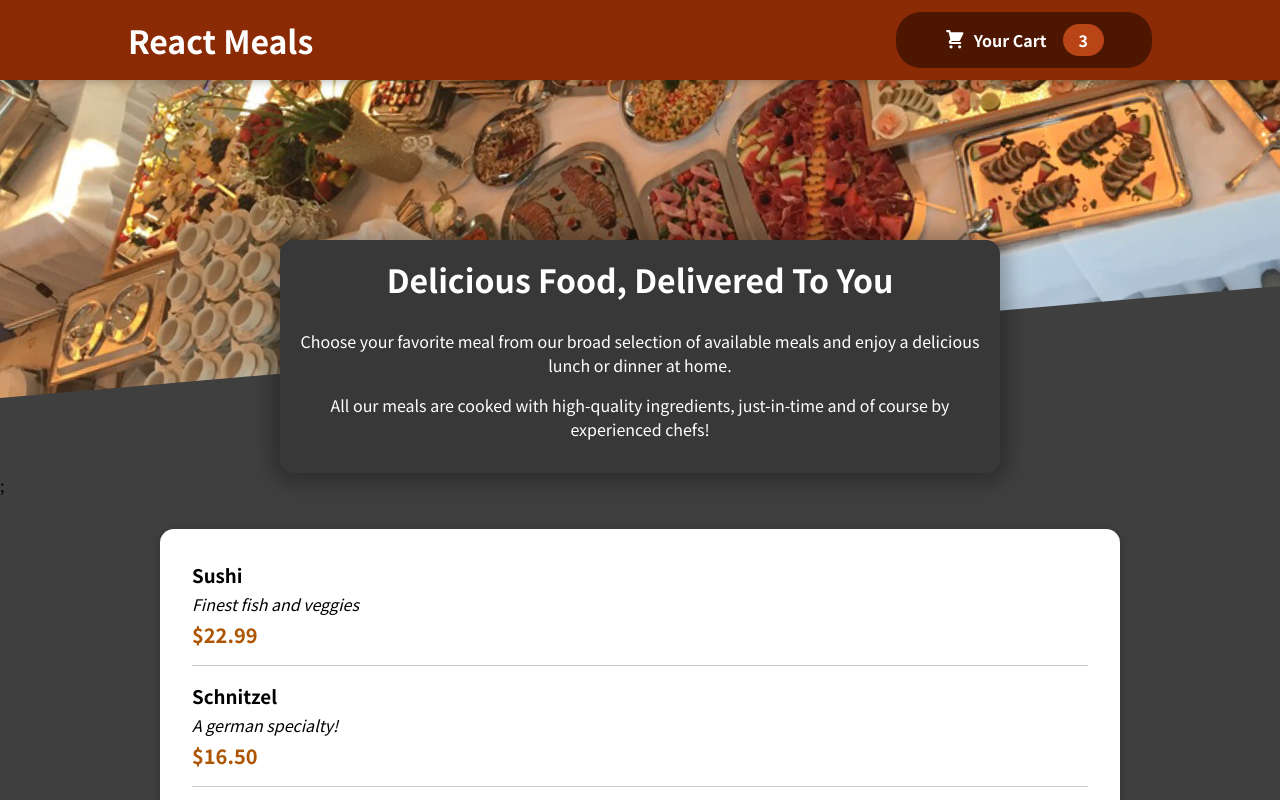
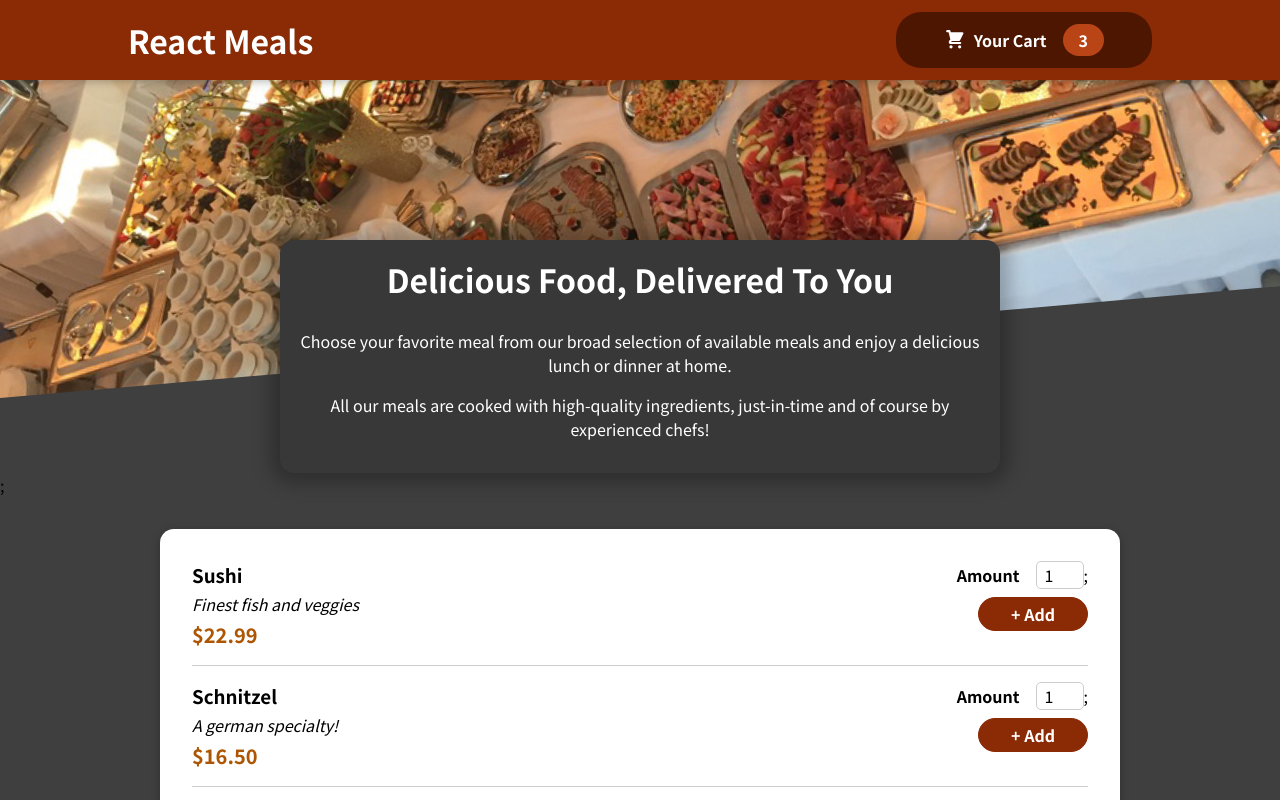
Before and after one commit to Kamenow/FoodOrderApp, a React (Create React App) app in the folder 01-starting-project/: page / in a window 1280 px wide. Shown: the top 800 px of the page. Built offline with nearby package versions, Linux system fonts and the light colour scheme.

Commit message:
added meal form

```diff
--- a/01-starting-project/src/components/Meals/MealItem/MealItem.js
+++ b/01-starting-project/src/components/Meals/MealItem/MealItem.js
@@ -1,5 +1,6 @@
 import React from 'react';
 
+import MealItemForm from './MealItemForm.js';
 import classes from './MealItem.module.css';
 
 const MealItem = (props) => {
@@ -12,7 +13,9 @@
         <div className={classes.description}>{props.description}</div>
         <div className={classes.price}>{price}</div>
       </div>
-      <div></div>
+      <div>
+        <MealItemForm />
+      </div>
     </li>
   );
 };
--- a/01-starting-project/src/components/Meals/MealItem/MealItemForm.js
+++ b/01-starting-project/src/components/Meals/MealItem/MealItemForm.js
@@ -0,0 +1,25 @@
+import React from 'react';
+import Input from '../../UI/Input.js';
+
+import classes from './MealItemForm.module.css';
+
+const MealItemForm = () => {
+  return (
+    <form className={classes.form}>
+      <Input
+        label='Amount'
+        input={{
+          id: 'amount',
+          type: 'number',
+          min: '1',
+          max: '5',
+          steap: '1',
+          defaultValue: '1',
+        }}
+      />
+      <button>+ Add</button>
+    </form>
+  );
+};
+
+export default MealItemForm;
--- a/01-starting-project/src/components/Meals/MealItem/MealItemForm.module.css
+++ b/01-starting-project/src/components/Meals/MealItem/MealItemForm.module.css
@@ -0,0 +1,20 @@
+.form {
+  text-align: right;
+}
+
+.form button {
+  font: inherit;
+  cursor: pointer;
+  background-color: #8a2b06;
+  border: 1px solid #8a2b06;
+  color: white;
+  padding: 0.25rem 2rem;
+  border-radius: 20px;
+  font-weight: bold;
+}
+
+.form button:hover,
+.form button:active {
+  background-color: #641e03;
+  border-color: #641e03;
+}
--- /dev/null
+++ b/01-starting-project/src/components/UI/Input.js
@@ -0,0 +1,14 @@
+import React from 'react';
+
+import classes from './Input.module.css';
+
+const Input = (props) => {
+  return (
+    <div className={classes.input}>
+      <label htmlFor={props.input.id}>{props.label}</label>
+      <input {...props.input} />;
+    </div>
+  );
+};
+
+export default Input;
--- /dev/null
+++ b/01-starting-project/src/components/UI/Input.module.css
@@ -0,0 +1,18 @@
+.input {
+  display: flex;
+  align-items: center;
+  margin-bottom: 0.5rem;
+}
+
+.input label {
+  font-weight: bold;
+  margin-right: 1rem;
+}
+
+.input input {
+  width: 3rem;
+  border-radius: 5px;
+  border: 1px solid #ccc;
+  font: inherit;
+  padding-left: 0.5rem;
+}
```
Also changed, not shown: 1 other file (tests, documents, lock files or other folders).
